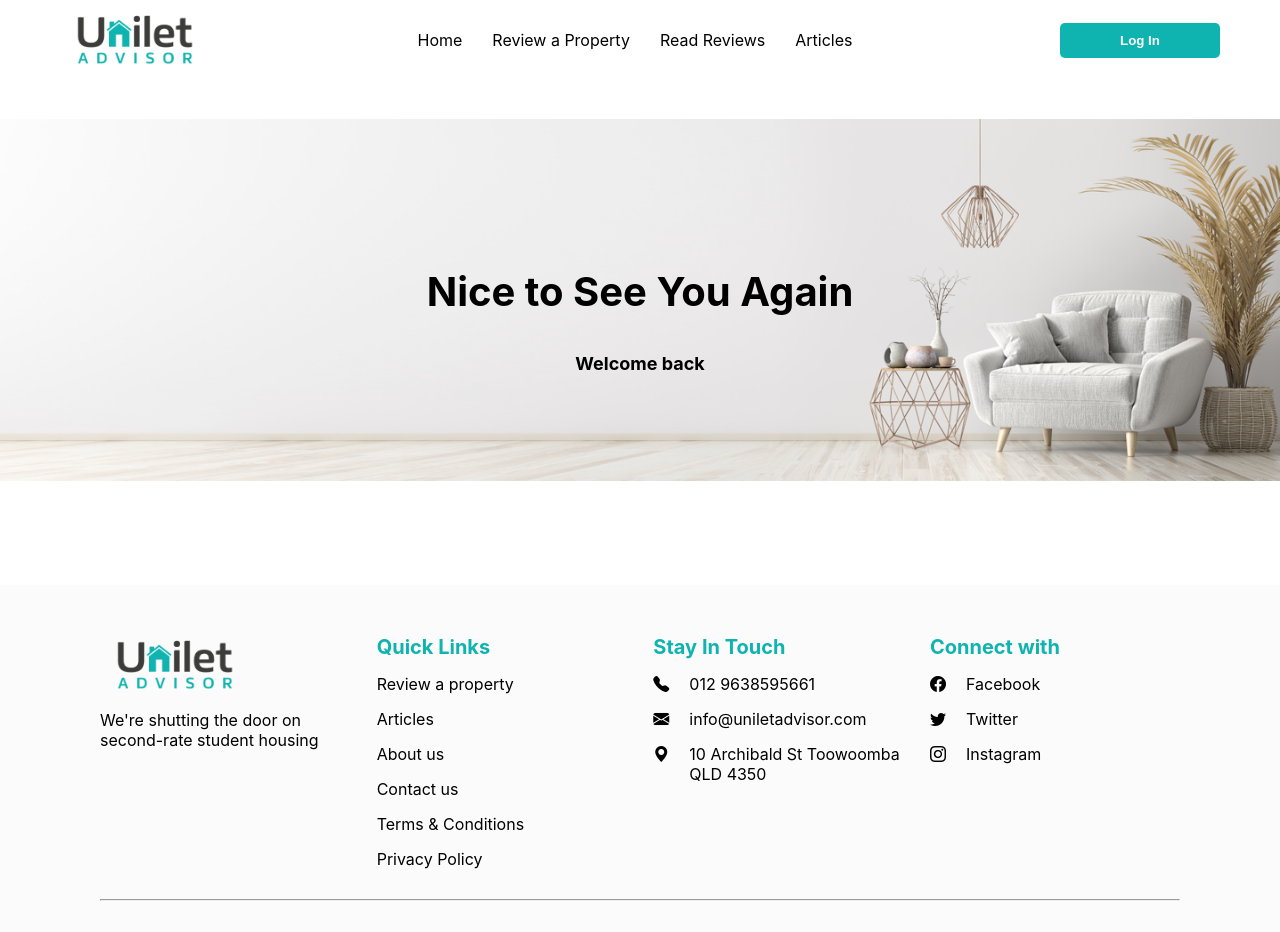
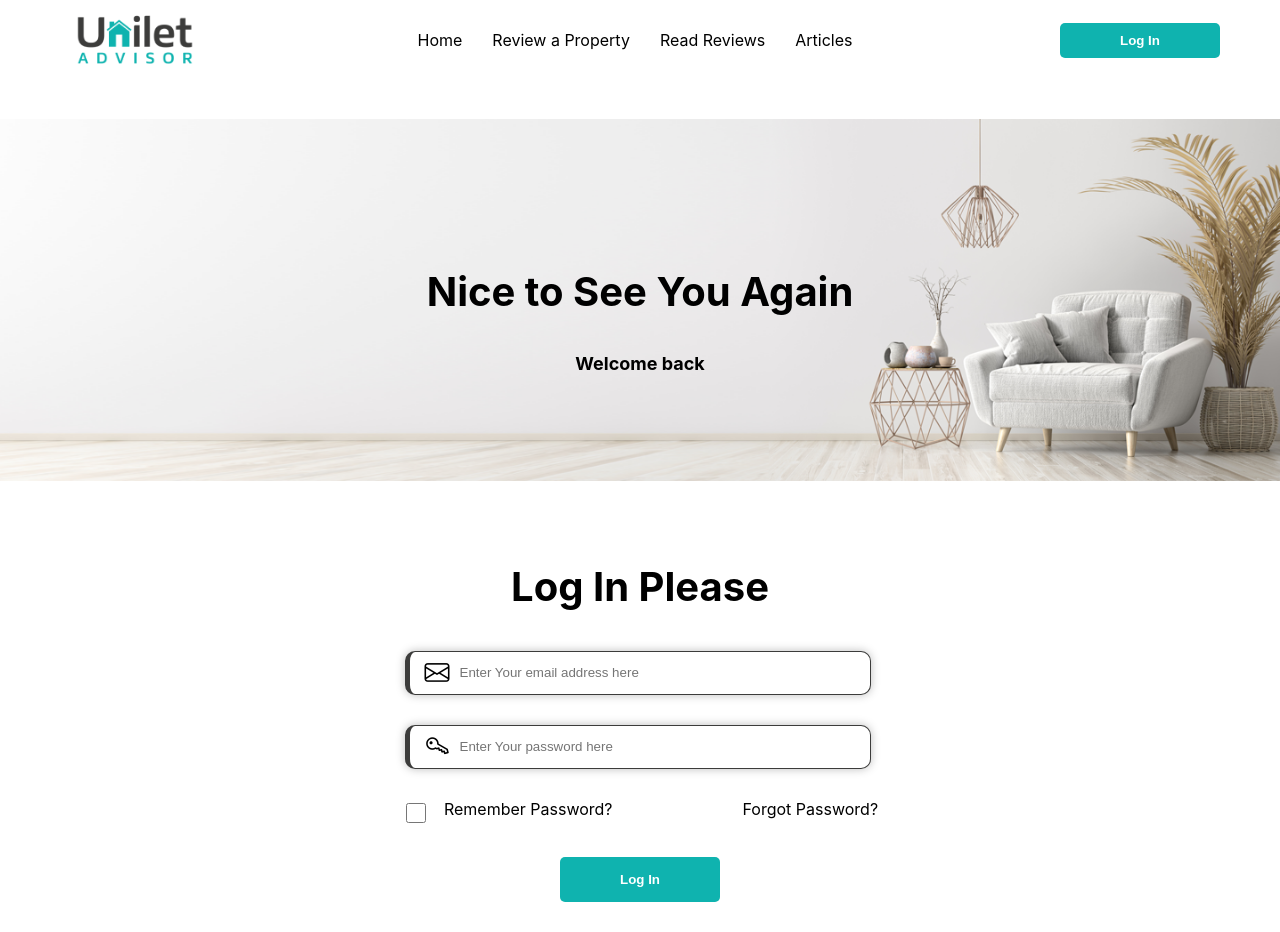
Before and after one commit to serhiiherasymiuk/renting-app-react, a React (Create React App) app: page /login in a window 1280 px wide. Shown: the top 932 px of the page. Built offline with nearby package versions, Linux system fonts and the light colour scheme.

Commit message:
Added LoginForm

```diff
--- a/src/App.css
+++ b/src/App.css
@@ -61,6 +61,10 @@ h2 {
   font-size: 30px;
   color: #0fb3af;
   padding-bottom: 20px;
+}
+
+span {
+  color: #0fb3af;
 }
 
 h3 {
@@ -196,3 +200,54 @@ input:focus {
 a {
   text-decoration: none;
 }
+
+.input-container input {
+  width: 400px;
+  border: solid 1px #3c3c3b;
+  border-radius: 10px;
+  border-left: solid 5px #3c3c3b;
+  box-shadow: 0px 0px 10px rgb(189, 189, 189);
+}
+
+.input-container input {
+  padding-left: 50px;
+  margin-right: 30px;
+}
+
+.input-container i {
+  font-size: 25px;
+  position: relative;
+  left: 45px;
+}
+
+.input-container {
+  display: flex;
+  align-items: center;
+}
+
+.bi-key {
+  transform: rotate(30deg);
+}
+
+input[type="checkbox"] {
+  cursor: pointer;
+  width: 20px;
+}
+
+input:after {
+  background-color: #3c3c3b;
+}
+
+.checkbox-container {
+  display: flex;
+  gap: 130px;
+}
+
+.checkbox-container div {
+  display: flex;
+  gap: 15px;
+}
+
+.checkbox-container > p:hover {
+  cursor: pointer;
+}
--- a/src/components/Login/Login.tsx
+++ b/src/components/Login/Login.tsx
@@ -1,11 +1,13 @@
 import React from "react";
 import login_banner from "../../materials/login_banner.png";
 import { LoginBanner } from "./LoginBanner/LoginBanner";
+import { LoginForm } from "./LoginForm/LoginForm";
 
 export function Login() {
   return (
     <div className="Login">
       <LoginBanner></LoginBanner>
+      <LoginForm></LoginForm>
     </div>
   );
 }
--- /dev/null
+++ b/src/components/Login/LoginForm/LoginForm.css
@@ -0,0 +1,20 @@
+.LoginForm {
+  margin-top: 50px;
+  display: flex;
+  align-items: center;
+  flex-direction: column;
+  gap: 30px;
+}
+
+.LoginForm h1 {
+  margin-bottom: 10px;
+}
+
+.LoginForm button {
+  background-color: #0fb3af;
+  margin-top: 0;
+}
+
+.LoginForm hr {
+  width: 450px;
+}
--- /dev/null
+++ b/src/components/Login/LoginForm/LoginForm.tsx
@@ -0,0 +1,34 @@
+import React from "react";
+import "./LoginForm.css";
+import { Link } from "react-router-dom";
+
+export function LoginForm() {
+  return (
+    <div className="LoginForm">
+      <h1>Log In Please</h1>
+      <div className="input-container">
+        <i className="bi bi-envelope"></i>
+        <input placeholder="Enter Your email address here" type="text" />
+      </div>
+      <div className="input-container">
+        <i className="bi bi-key"></i>
+        <input placeholder="Enter Your password here" type="text" />
+      </div>
+      <div className="checkbox-container">
+        <div>
+          <input type="checkbox" />
+          <p>Remember Password?</p>
+        </div>
+        <p>Forgot Password?</p>
+      </div>
+      <button>Log In</button>
+      <hr />
+      <p>
+        Don`t have an account?
+        <Link to={"/register"}>
+          <span> SIGN UP</span>
+        </Link>
+      </p>
+    </div>
+  );
+}
```
